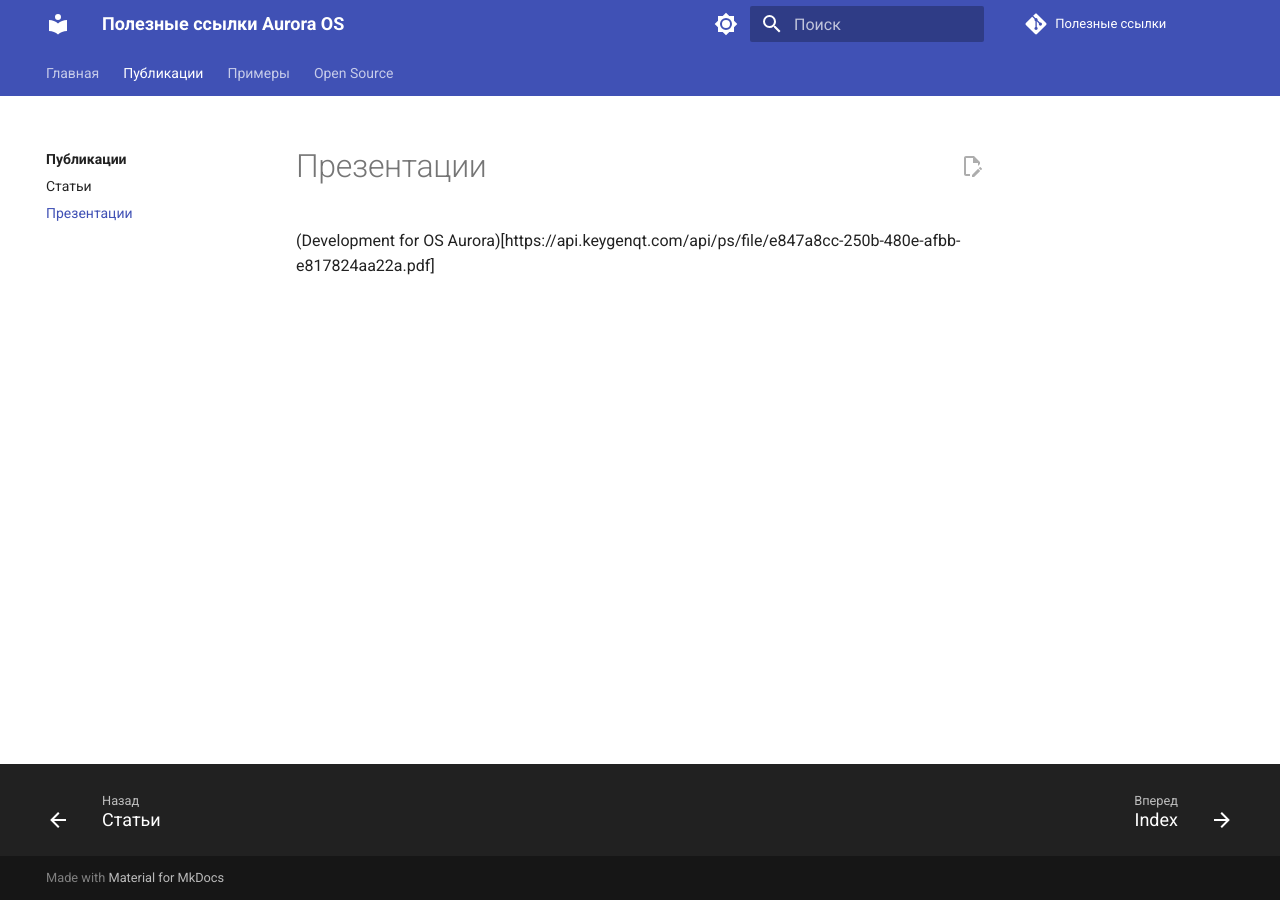
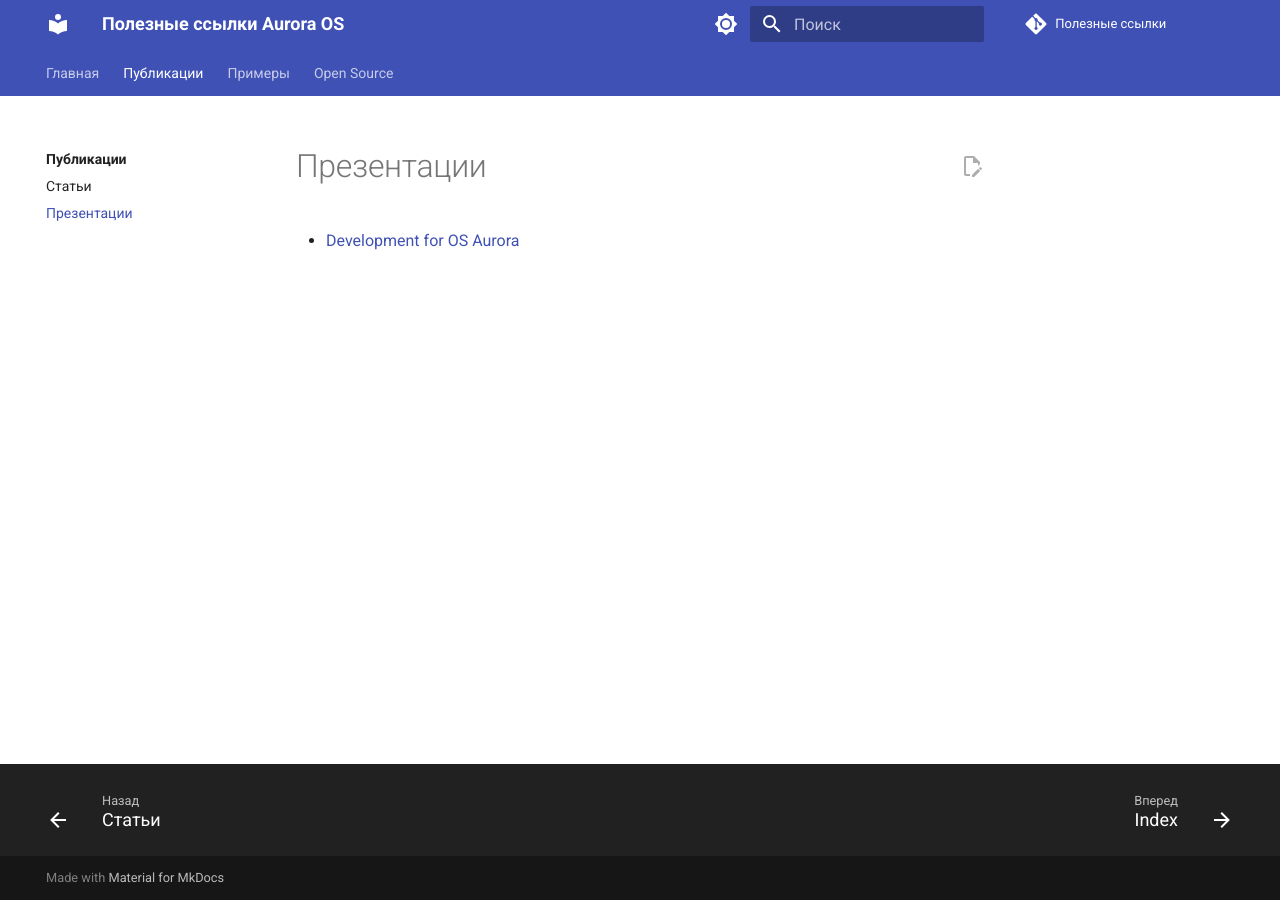
Before and after one commit to keygenqt/awesome-aurora, an MkDocs documentation site: the page built from docs/publications/presentations.md, in a window 1280 px wide. Built offline with MkDocs 1.6.1 and Material for MkDocs 9.7.7, drawn with Linux system fonts in a browser that asks for light colours; comment, search, counter and statistics services are not loaded.

Commit message:
Update docs

```diff
--- a/docs/publications/presentations.md
+++ b/docs/publications/presentations.md
@@ -1,4 +1,4 @@
 Презентации
 ===================
 
-(Development for OS Aurora)[https://api.keygenqt.com/api/ps/file/e847a8cc-250b-480e-afbb-e817824aa22a.pdf]
+* [Development for OS Aurora](https://api.keygenqt.com/api/ps/file/e847a8cc-250b-480e-afbb-e817824aa22a.pdf)
--- a/mkdocs.yml
+++ b/mkdocs.yml
@@ -24,6 +24,13 @@
   - Open Source:
       - Index: open-source/index.md
       - Shop 7 in 1 : open-source/shop-7-1.md
+
+markdown_extensions:
+  - pymdownx.highlight:
+      anchor_linenums: true
+  - pymdownx.inlinehilite
+  - pymdownx.snippets
+  - pymdownx.superfences
 
 # Configuration
 theme:
```
Also changed, not shown: docs/open-source/shop-7-1.md (+2 -0 lines), docs/publications/articles.md (+2 -2 lines), docs/publications/index.md (+1 -1 lines), 1 other file.
